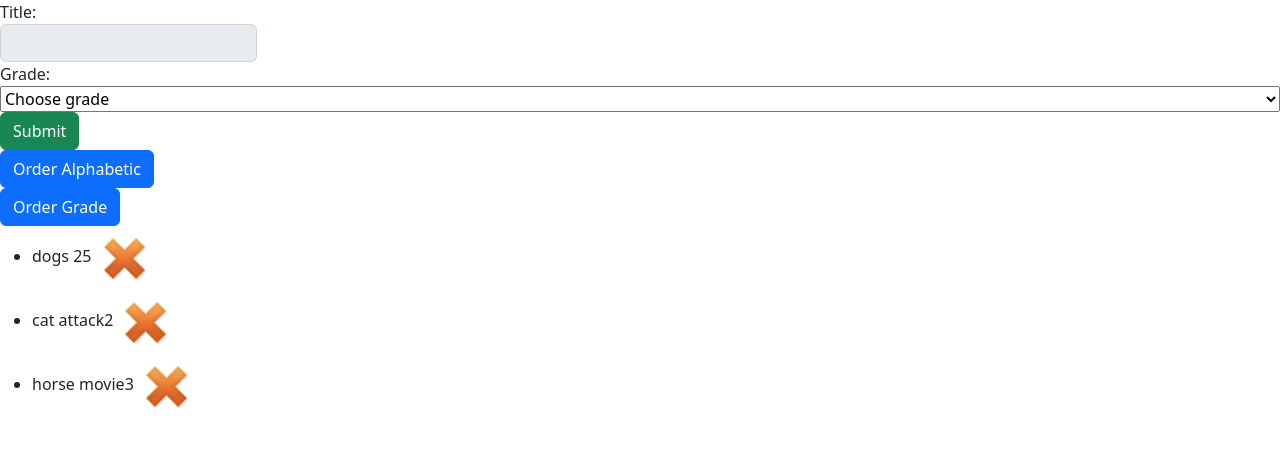
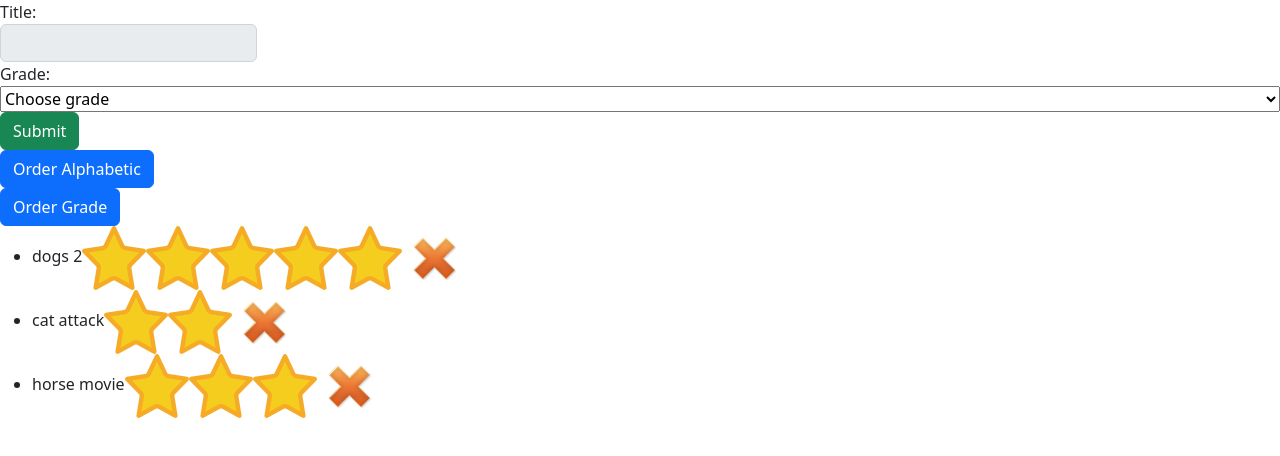
Before and after one commit to GabrielBarzen/Assignment_6, a Vue app: page / in a window 1280 px wide. Shown: the top 456 px of the page. Built offline with nearby package versions, Linux system fonts and the light colour scheme.

Commit message:
add star images

```diff
--- a/src/components/Movie.vue
+++ b/src/components/Movie.vue
@@ -17,7 +17,9 @@
     // }
 
     // document.getElementById("grades").innerHTML = gradeStars;
-    // console.log(props.grade);
+    console.log(props.grade);
+
+
 </script>
 
 <template>
@@ -26,8 +28,8 @@
             <span>
                 {{title}}
             </span>
-            <span id="grades">
-                {{ grade }}
+            <span>
+                <img src="./icons/star.png" v-for="grade in props.grade">
             </span>
             <span>
                 <img src="./icons/delete.png" @click="remove"/>
```
